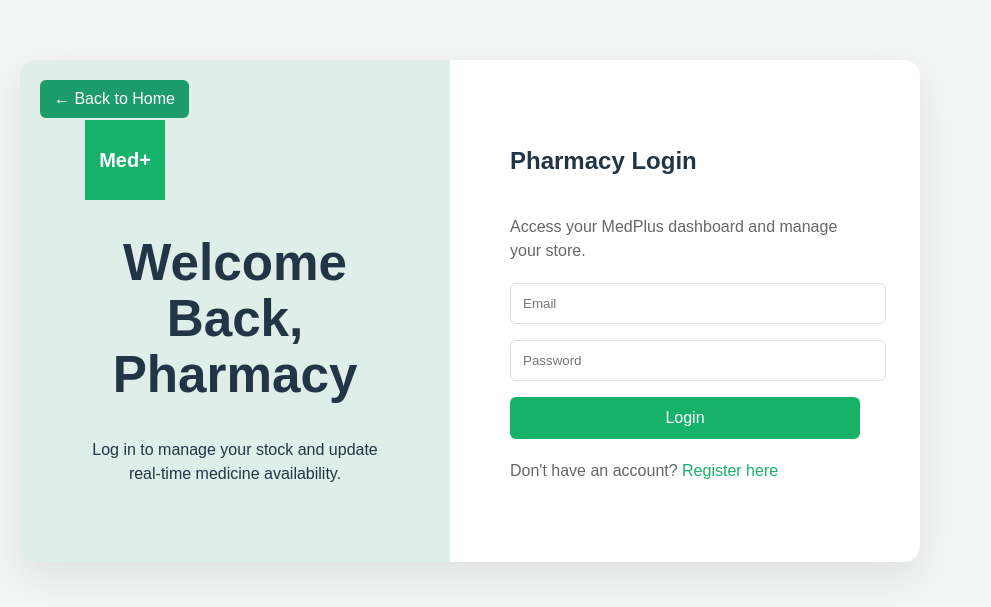
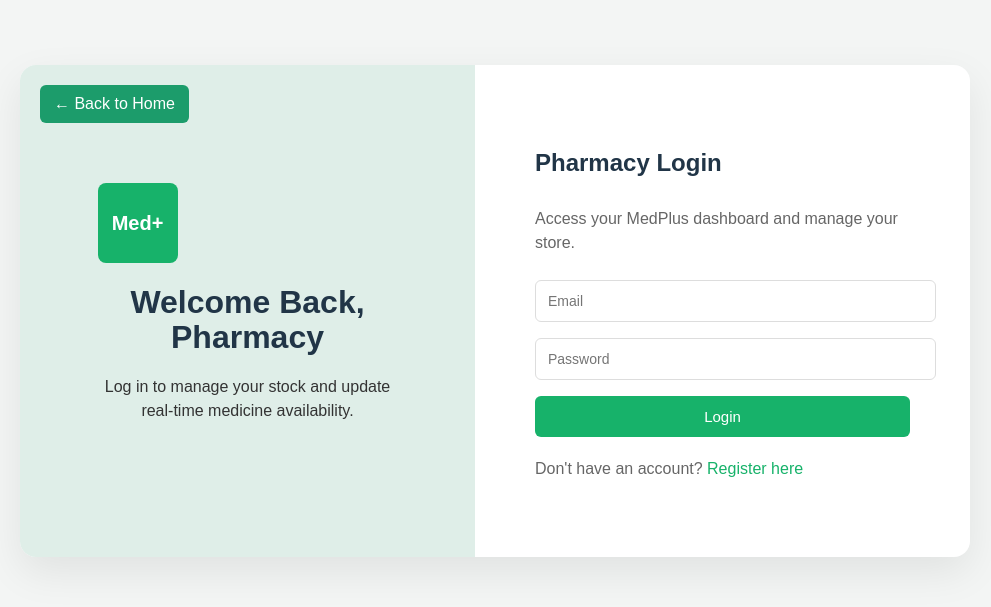
Before and after one commit to shahaddelta1-1955/medplus, a React (Vite) app: page /login in a window 1280 px wide. Shown: the part 109-716 px from the top of the page, without its empty margins (0-991 px from the left). Built offline with nearby package versions, Linux system fonts and the light colour scheme; no server answers.

Commit message:
Update Login.css

```diff
--- a/src/pages/Login.css
+++ b/src/pages/Login.css
@@ -5,7 +5,7 @@ body {
   background: #f3f5f4;
 }
 
-/* CENTER WRAPPER */
+/* PAGE WRAPPER - centers the card */
 .page-wrapper {
   display: flex;
   justify-content: center;
@@ -14,10 +14,10 @@ body {
   padding: 20px;
 }
 
-/* LOGIN CARD */
+/* MAIN LOGIN CARD */
 .pharmacy-login-container {
   display: flex;
-  width: 900px;
+  width: 950px;
   max-width: 100%;
   background: white;
   border-radius: 16px;
@@ -35,6 +35,7 @@ body {
   align-items: center;
   position: relative;
   padding: 60px 40px;
+  text-align: center;
 }
 
 .back-btn {
@@ -60,11 +61,20 @@ body {
   font-weight: bold;
   font-size: 20px;
   margin-bottom: 20px;
+  border-radius: 8px;
 }
 
 .welcome-box {
-  text-align: center;
   max-width: 300px;
+}
+
+.welcome-box h1 {
+  margin-bottom: 20px;
+  font-size: 32px;
+}
+
+.welcome-box p {
+  color: #333;
 }
 
 /* RIGHT PANEL */
@@ -76,9 +86,13 @@ body {
   padding: 60px;
 }
 
+.right-panel h2 {
+  margin-bottom: 10px;
+}
+
 .subtitle {
   color: #666;
-  margin-bottom: 20px;
+  margin-bottom: 25px;
 }
 
 .right-panel input {
@@ -87,6 +101,7 @@ body {
   margin-bottom: 16px;
   border-radius: 6px;
   border: 1px solid #ddd;
+  font-size: 14px;
 }
 
 .login-btn {
@@ -97,6 +112,8 @@ body {
   border: none;
   border-radius: 6px;
   cursor: pointer;
+  font-size: 15px;
+  transition: 0.2s ease;
 }
 
 .login-btn:hover {
@@ -113,7 +130,7 @@ body {
   cursor: pointer;
 }
 
-/* MOBILE */
+/* MOBILE RESPONSIVE */
 @media (max-width: 768px) {
   .pharmacy-login-container {
     flex-direction: column;
```
